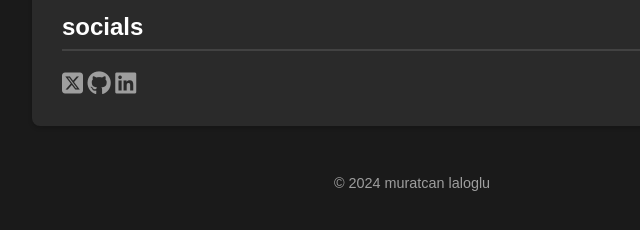
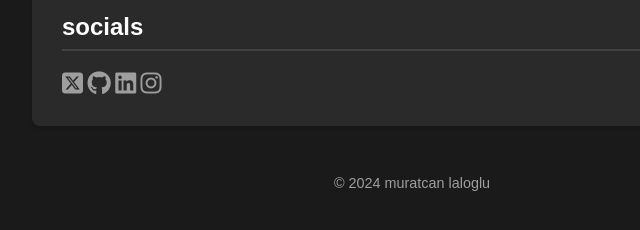
Before and after one commit to muratcanlaloglu/muratcanlaloglu.github.io, a plain HTML site: page index.html in a window 1280 px wide. Shown: the part 214-444 px from the top of the page, 228-868 px from the left. Drawn offline with Linux system fonts and the light colour scheme.

Commit message:
instagram

```diff
--- a/index.html
+++ b/index.html
@@ -22,6 +22,7 @@
                 <a href="https://x.com/muratcanlaloglu" target="_blank"><i class="fa-brands fa-square-x-twitter"></i></a>
                 <a href="https://github.com/muratcanlaloglu" target="_blank"><i class="fa-brands fa-github"></i></a>
                 <a href="https://www.linkedin.com/in/muratcanlaloglu/" target="_blank"><i class="fa-brands fa-linkedin"></i></a>
+                <a href="https://www.instagram.com/muratcanlaloglu/" target="_blank"><i class="fa-brands fa-instagram"></i></a>
             </p>
         </section>
     </main>
```
